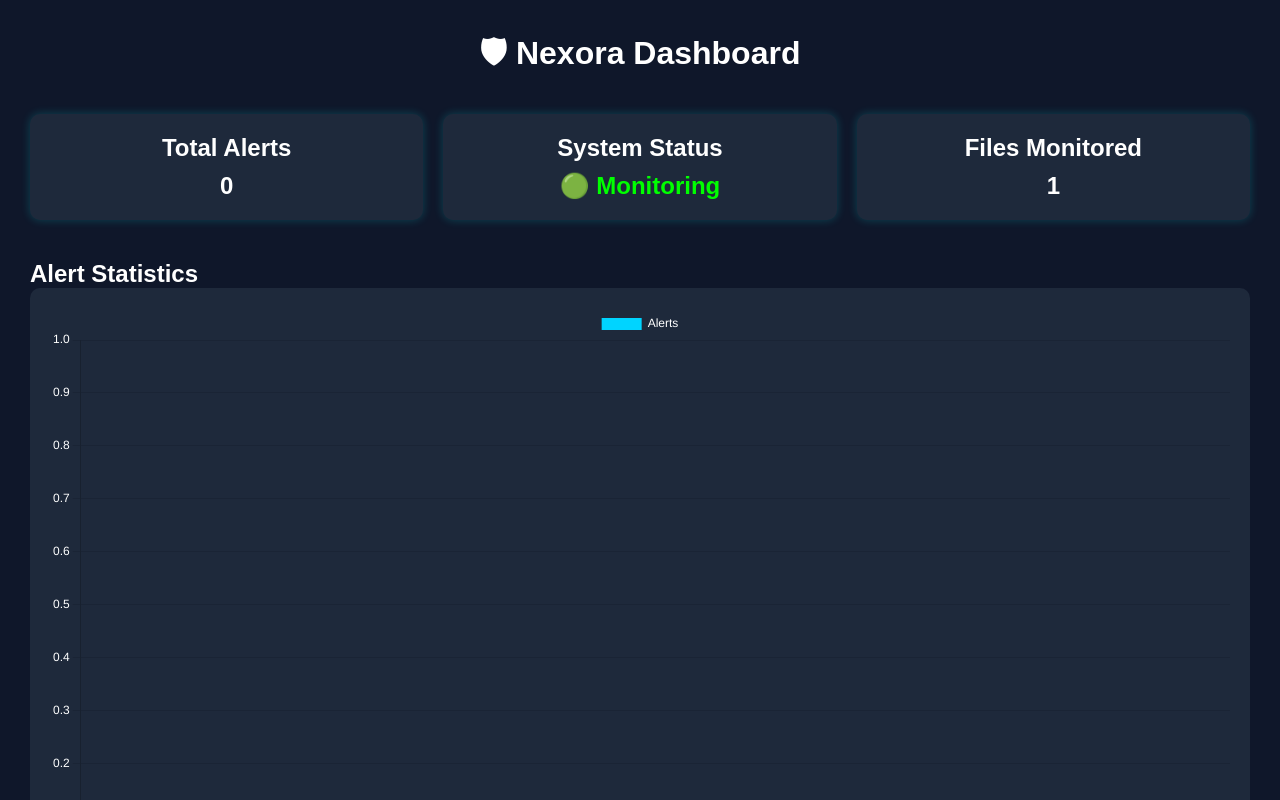
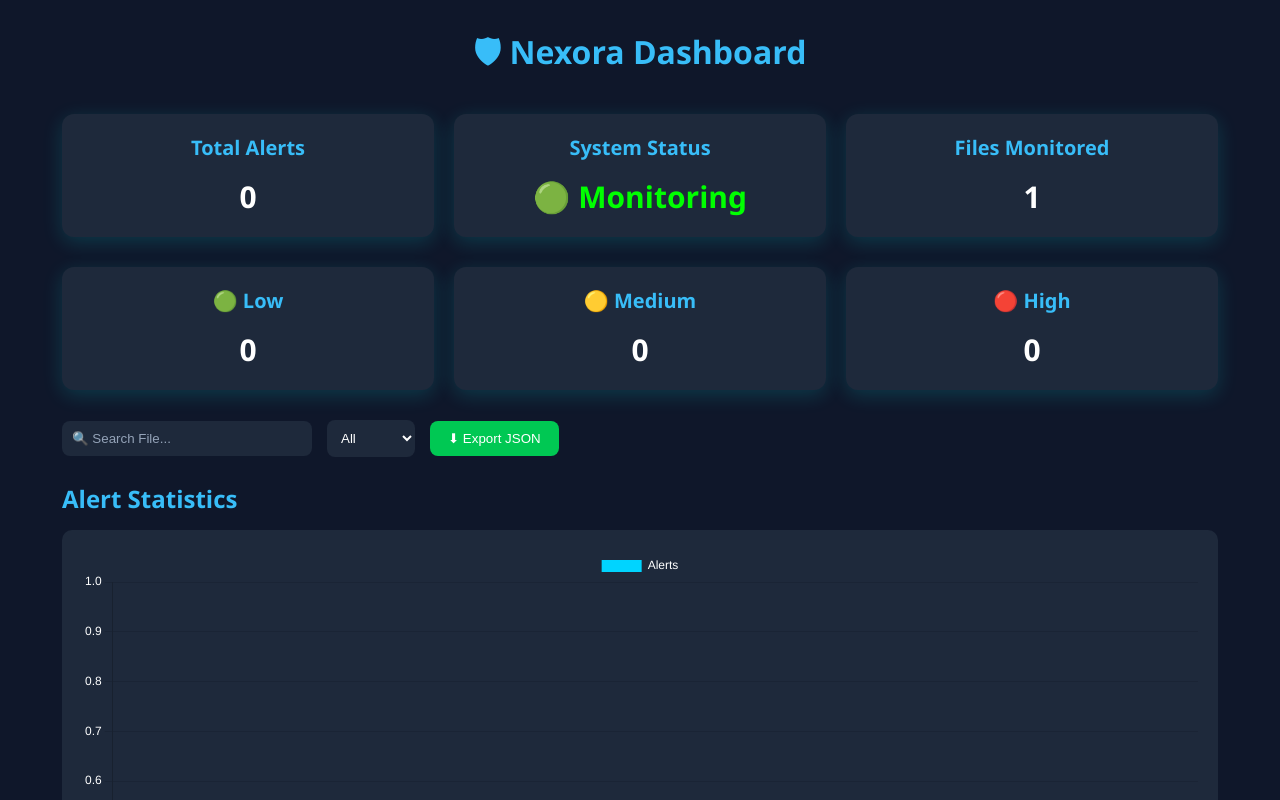
Before and after one commit to Gayathri-1028t/Nexora, a React app in the folder frontend/: page / in a window 1280 px wide. Shown: the top 800 px of the page. Built offline with nearby package versions, Linux system fonts and the light colour scheme; no server answers; the HTML template or start-up script is replaced by a standard one.

Commit message:
Day 12: Add search, threat filter and alert export

```diff
--- a/frontend/src/App.css
+++ b/frontend/src/App.css
@@ -1,66 +1,140 @@
 body {
   margin: 0;
-  font-family: Arial, sans-serif;
-  background-color: #0f172a;
+  font-family: "Segoe UI", Arial, sans-serif;
+  background: #0f172a;
   color: white;
 }
 
 .container {
+  width: 95%;
+  max-width: 1400px;
+  margin: auto;
   padding: 30px;
 }
 
 h1 {
   text-align: center;
+  color: #38bdf8;
   margin-bottom: 30px;
 }
+
+h2 {
+  color: #38bdf8;
+  margin-bottom: 15px;
+}
+
+/* Dashboard Cards */
 
 .cards {
   display: flex;
   gap: 20px;
-  justify-content: space-between;
-  margin-bottom: 40px;
+  flex-wrap: wrap;
+  margin-bottom: 30px;
 }
 
 .card {
   flex: 1;
+  min-width: 220px;
   background: #1e293b;
   padding: 20px;
-  border-radius: 10px;
+  border-radius: 12px;
   text-align: center;
-  box-shadow: 0px 0px 10px rgba(0, 255, 255, 0.2);
+  box-shadow: 0 5px 20px rgba(0, 255, 255, 0.15);
+  transition: 0.3s;
+}
+
+.card:hover {
+  transform: translateY(-5px);
+  box-shadow: 0 8px 25px rgba(0, 255, 255, 0.35);
 }
 
 .card h2 {
-  margin-bottom: 10px;
+  font-size: 20px;
 }
 
 .card p {
-  font-size: 24px;
+  font-size: 30px;
   font-weight: bold;
 }
+
+/* Search + Filter */
+
+input,
+select {
+  background: #1e293b;
+  color: white;
+  border: 1px solid #38bdf8;
+  outline: none;
+}
+
+input::placeholder {
+  color: #94a3b8;
+}
+
+button {
+  background: #16a34a;
+  color: white;
+  border: none;
+  padding: 10px 18px;
+  border-radius: 8px;
+  cursor: pointer;
+  transition: 0.3s;
+}
+
+button:hover {
+  background: #15803d;
+  transform: scale(1.05);
+}
+
+/* Chart */
+
+.chart-container {
+  background: #1e293b;
+  padding: 20px;
+  border-radius: 12px;
+  margin-bottom: 30px;
+}
+
+/* Table */
 
 table {
   width: 100%;
   border-collapse: collapse;
+  overflow: hidden;
+  border-radius: 12px;
   background: #1e293b;
 }
 
-th,
+th {
+  background: #0284c7;
+  padding: 15px;
+  font-size: 17px;
+}
+
 td {
   padding: 15px;
-  border: 1px solid #334155;
-  text-align: center;
-}
-
-th {
-  background: #0ea5e9;
-  color: white;
+  border-bottom: 1px solid #334155;
 }
 
 tr:nth-child(even) {
-  background: #273549;
+  background: #243447;
 }
 
 tr:hover {
   background: #334155;
+  transition: 0.3s;
 }
+
+/* Responsive */
+
+@media (max-width: 768px) {
+  .cards {
+    flex-direction: column;
+  }
+
+  input,
+  select,
+  button {
+    width: 100%;
+  }
+}
--- a/frontend/src/App.jsx
+++ b/frontend/src/App.jsx
@@ -4,6 +4,8 @@ import axios from "axios";
 
 function App() {
   const [alerts, setAlerts] = useState([]);
+  const [search, setSearch] = useState("");
+  const [filter, setFilter] = useState("All");
 
   useEffect(() => {
     const fetchAlerts = () => {
@@ -17,18 +19,45 @@ function App() {
         });
     };
 
-    // Load immediately
     fetchAlerts();
 
-    // Refresh every 5 seconds
     const interval = setInterval(fetchAlerts, 5000);
 
     return () => clearInterval(interval);
   }, []);
 
+  const filteredAlerts = alerts.filter((alert) => {
+    const matchSearch = alert.file.toLowerCase().includes(search.toLowerCase());
+
+    const matchThreat = filter === "All" || alert.threat === filter;
+
+    return matchSearch && matchThreat;
+  });
+
+  const lowCount = alerts.filter((a) => a.threat === "Low").length;
+  const mediumCount = alerts.filter((a) => a.threat === "Medium").length;
+  const highCount = alerts.filter((a) => a.threat === "High").length;
+
+  const exportJSON = () => {
+    const blob = new Blob([JSON.stringify(alerts, null, 2)], {
+      type: "application/json",
+    });
+
+    const url = URL.createObjectURL(blob);
+
+    const a = document.createElement("a");
+    a.href = url;
+    a.download = "alerts.json";
+    a.click();
+
+    URL.revokeObjectURL(url);
+  };
+
   return (
     <div className="container">
       <h1>🛡 Nexora Dashboard</h1>
+
+      {/* Dashboard Cards */}
 
       <div className="cards">
         <div className="card">
@@ -46,6 +75,82 @@ function App() {
           <p>1</p>
         </div>
       </div>
+
+      {/* Threat Summary */}
+
+      <div className="cards">
+        <div className="card">
+          <h2>🟢 Low</h2>
+          <p>{lowCount}</p>
+        </div>
+
+        <div className="card">
+          <h2>🟡 Medium</h2>
+          <p>{mediumCount}</p>
+        </div>
+
+        <div className="card">
+          <h2>🔴 High</h2>
+          <p>{highCount}</p>
+        </div>
+      </div>
+
+      {/* Search + Filter */}
+
+      <div
+        style={{
+          display: "flex",
+          gap: "15px",
+          marginBottom: "25px",
+          alignItems: "center",
+          flexWrap: "wrap",
+        }}
+      >
+        <input
+          type="text"
+          placeholder="🔍 Search File..."
+          value={search}
+          onChange={(e) => setSearch(e.target.value)}
+          style={{
+            padding: "10px",
+            width: "250px",
+            borderRadius: "8px",
+            border: "none",
+          }}
+        />
+
+        <select
+          value={filter}
+          onChange={(e) => setFilter(e.target.value)}
+          style={{
+            padding: "10px",
+            borderRadius: "8px",
+            border: "none",
+          }}
+        >
+          <option>All</option>
+          <option>Low</option>
+          <option>Medium</option>
+          <option>High</option>
+        </select>
+
+        <button
+          onClick={exportJSON}
+          style={{
+            padding: "10px 18px",
+            background: "#00c853",
+            color: "white",
+            border: "none",
+            borderRadius: "8px",
+            cursor: "pointer",
+          }}
+        >
+          ⬇ Export JSON
+        </button>
+      </div>
+
+      {/* Chart */}
+
       <h2>Alert Statistics</h2>
 
       <div
@@ -58,6 +163,8 @@ function App() {
       >
         <AlertChart alerts={alerts} />
       </div>
+
+      {/* Table */}
 
       <h2>Recent Alerts</h2>
 
@@ -72,7 +179,7 @@ function App() {
         </thead>
 
         <tbody>
-          {alerts.map((alert, index) => (
+          {filteredAlerts.map((alert, index) => (
             <tr key={index}>
               <td>{alert.time}</td>
 
@@ -82,15 +189,30 @@ function App() {
 
               <td>
                 {alert.threat === "High" ? (
-                  <span style={{ color: "red", fontWeight: "bold" }}>
+                  <span
+                    style={{
+                      color: "red",
+                      fontWeight: "bold",
+                    }}
+                  >
                     🔴 High
                   </span>
                 ) : alert.threat === "Medium" ? (
-                  <span style={{ color: "orange", fontWeight: "bold" }}>
+                  <span
+                    style={{
+                      color: "orange",
+                      fontWeight: "bold",
+                    }}
+                  >
                     🟡 Medium
                   </span>
                 ) : (
-                  <span style={{ color: "lime", fontWeight: "bold" }}>
+                  <span
+                    style={{
+                      color: "lime",
+                      fontWeight: "bold",
+                    }}
+                  >
                     🟢 Low
                   </span>
                 )}
```
